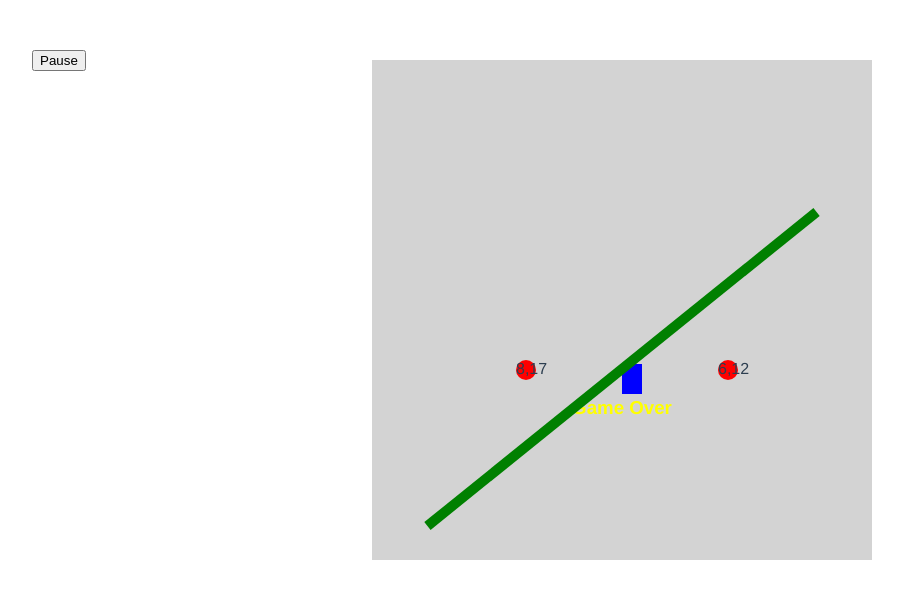
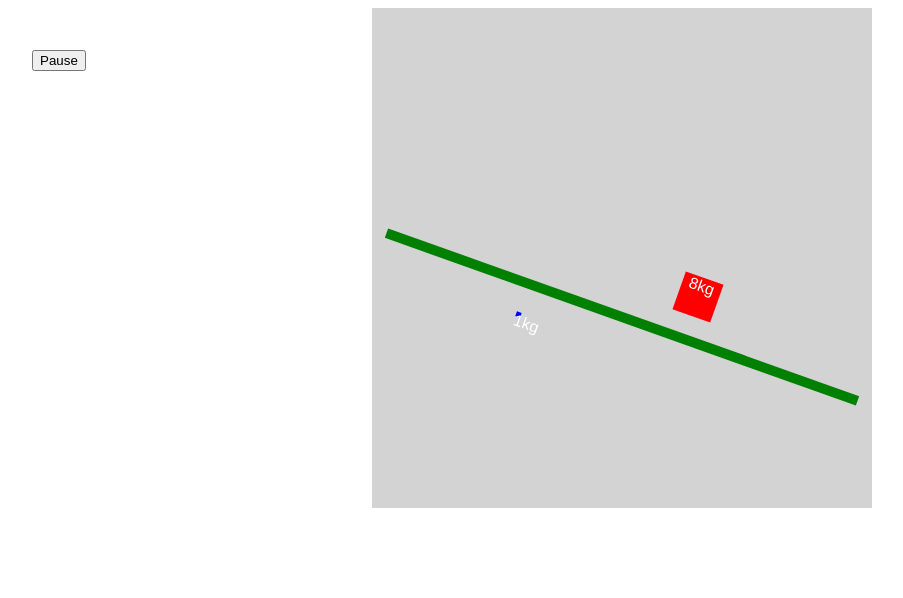
Before and after one commit to omeryousaf/teeter-totter, a Vue app: page / in a window 1280 px wide. Shown: the top 598 px of the page, without its empty margins (18-921 px from the left). Built offline with nearby package versions, Linux system fonts and the light colour scheme.

Commit message:
added support for reactangle shape too and refined some collision thresholds

```diff
--- a/src/App.vue
+++ b/src/App.vue
@@ -25,7 +25,6 @@ export default {
   -moz-osx-font-smoothing: grayscale;
   text-align: center;
   color: #2c3e50;
-  margin-top: 60px;
 }
 .text-center {
   text-align: center;
--- a/src/components/Game.vue
+++ b/src/components/Game.vue
@@ -1,7 +1,7 @@
 <template>
   <div class="game-height game-width d-inline-block">
     <div class="space-above-scale"></div>
-    <Weight v-for="weight in weights" :key="weight.id" :id="weight.id" :shape="weight.shape" :right="weight.right"/>
+    <Weight v-for="weight in weights" :key="weight.id" :id="weight.id" :right="weight.right"/>
     <Scale/>
     <button style="position: absolute; left: 50px; top: 50px" @click="togglePause">{{pauseOrResume}}</button>
     <h3 v-if="gameOver" style="color: yellow">Game Over</h3>
--- a/src/components/Scale.vue
+++ b/src/components/Scale.vue
@@ -1,6 +1,5 @@
 <template>
 	<div>
-    <span :style="{ position: 'absolute', left: centerX + 'px', top: centerY + 'px', 'background-color': 'blue', width: '20px', height: '30px'}"></span>
 		<div class="bar" :style="{ transform: 'rotate(' + scaleRotatedByDeg + 'deg)'}" ref="scaleElem" :class="{ 'trans-to-balance': scaleRotatedByDeg == 0 }"></div>
 	</div>
 </template>
@@ -17,19 +16,19 @@ export default {
       centerY: 0
     };
   },
-  computed: mapState(['timer', 'scaleRotatedByDeg', 'torqueOnLeft', 'torqueOnRight']),
+  computed: mapState(['timer', 'scaleCenter', 'scaleRotatedByDeg', 'torqueOnLeft', 'torqueOnRight']),
   watch: {
     timer: function() {
       this.updateBalance();
     }
   },
   mounted() {
+    this.centerX = this.$refs.scaleElem.getBoundingClientRect().left + this.$refs.scaleElem.offsetWidth/2;
+    this.centerY = this.$refs.scaleElem.getBoundingClientRect().top + this.$refs.scaleElem.offsetHeight/2;
     this.$store.commit('setScaleCenter', {
-      x: this.$refs.scaleElem.getBoundingClientRect().left + this.$refs.scaleElem.offsetWidth/2,
-      y: this.$refs.scaleElem.getBoundingClientRect().top
+      x: this.centerX,
+      y: this.centerY
     });
-    this.centerX = this.$refs.scaleElem.getBoundingClientRect().left + this.$refs.scaleElem.offsetWidth/2;
-    this.centerY = this.$refs.scaleElem.getBoundingClientRect().top
   },
   methods: {
     updateBalance() {
@@ -47,7 +46,7 @@ export default {
 
 <style scoped>
   div.trans-to-balance {
-    transition: transform 2s ease-in-out;
+    transition: transform 1.5s;
   }
   div.bar {
     width: 500px;
--- a/src/components/Weight.vue
+++ b/src/components/Weight.vue
@@ -1,5 +1,5 @@
 <template>
-	<div :class="{right: 'right'}" :style="{ position: 'absolute', left: leftOffset + 'px', top: topOffset + 'px' }">{{mass}},{{torque}}</div>
+	<div :class="[{right: 'right'}, shape]" :style="{ position: 'absolute', left: leftOffset + 'px', top: topOffset + 'px', width: width + 'px', height: height + 'px', 'background-color': color,  transform: 'rotate(' + scaleRotatedByDeg + 'deg)' }">{{mass}}kg</div>
 </template>
 
 <script>
@@ -9,19 +9,25 @@ export default {
   name: 'Weight',
   props: {
     id: Number,
-    right: Boolean,
-    shape: String
+    right: Boolean
   },
   data() {
+    const shapeId = Math.round(Math.random() * 2);
+    const shape = shapeId === 2 ? 'circle' : (shapeId === 1 ? 'rectangle' : 'triangle');
+    const mass = Math.ceil(Math.random() * 10);
     return {
-      mass: Math.ceil(Math.random() * 10),
+      mass: mass,
+      shape: shape,
+      color: 'blue',
+      width: mass * 5,
+      height: mass * 5,
       leftOffset: 0,
       topOffset: 0,
       torque: 0,
       hasHitTheScale: false
     }
   },
-  computed: mapState(['timer', 'scaleCenter', 'isLeftKeyPressed', 'isRightKeyPressed']),
+  computed: mapState(['timer', 'scaleCenter', 'isLeftKeyPressed', 'isRightKeyPressed', 'scaleRotatedByDeg', 'lastWeightColor']),
   watch: {
     timer: function() {
       this.fall();
@@ -42,15 +48,17 @@ export default {
     }
   },
   created() {
-    this.leftOffset = this.right ? this.scaleCenter.x + Math.round(Math.random() * 250) : this.scaleCenter.x - Math.round(Math.random() * 250);
+    this.color = this.lastWeightColor === 'blue' ? 'red' : 'blue';
+    this.$store.commit('setLastWeightColor', this.color);
+    this.leftOffset = this.right ? this.scaleCenter.x + Math.round(Math.random() * 250) - this.width : this.scaleCenter.x - Math.round(Math.random() * 250);
   },
   methods: {
     fall() {
-      if(this.scaleCenter.y - this.topOffset < 5) {
+      if(this.scaleCenter.y - (this.topOffset + this.height) < 1) {
         this.computeTorque();
         return;
       }
-      this.topOffset += 1;
+      this.topOffset += 0.5;
     },
     computeTorque() {
       const distanceFromPivotX = Math.abs(this.leftOffset - this.scaleCenter.x)/50;
@@ -72,11 +80,11 @@ export default {
 
 <style scoped>
 	.right {
-		width: 20px;
-		height: 20px;
+		display: inline-block;
+    position: absolute;
+    color: white;
+	}
+	.circle {
 		border-radius: 50%;
-		display: inline-block;
-		background-color: red;
-    position: absolute;
 	}
 </style>
--- a/src/store.js
+++ b/src/store.js
@@ -13,7 +13,8 @@ const store = new Vuex.Store({
     torqueOnLeft: 0,
     torqueOnRight: 0,
     isLeftKeyPressed: false,
-    isRightKeyPressed: false
+    isRightKeyPressed: false,
+    lastWeightColor: 'blue'
   },
   mutations: {
     toggleLeftKeyPressed(state) {
@@ -42,6 +43,9 @@ const store = new Vuex.Store({
     },
     setZeroRotation(state) {
       state.scaleRotatedByDeg = 0;
+    },
+    setLastWeightColor(state, color) {
+      state.lastWeightColor = color;
     }
   }
 });
```
